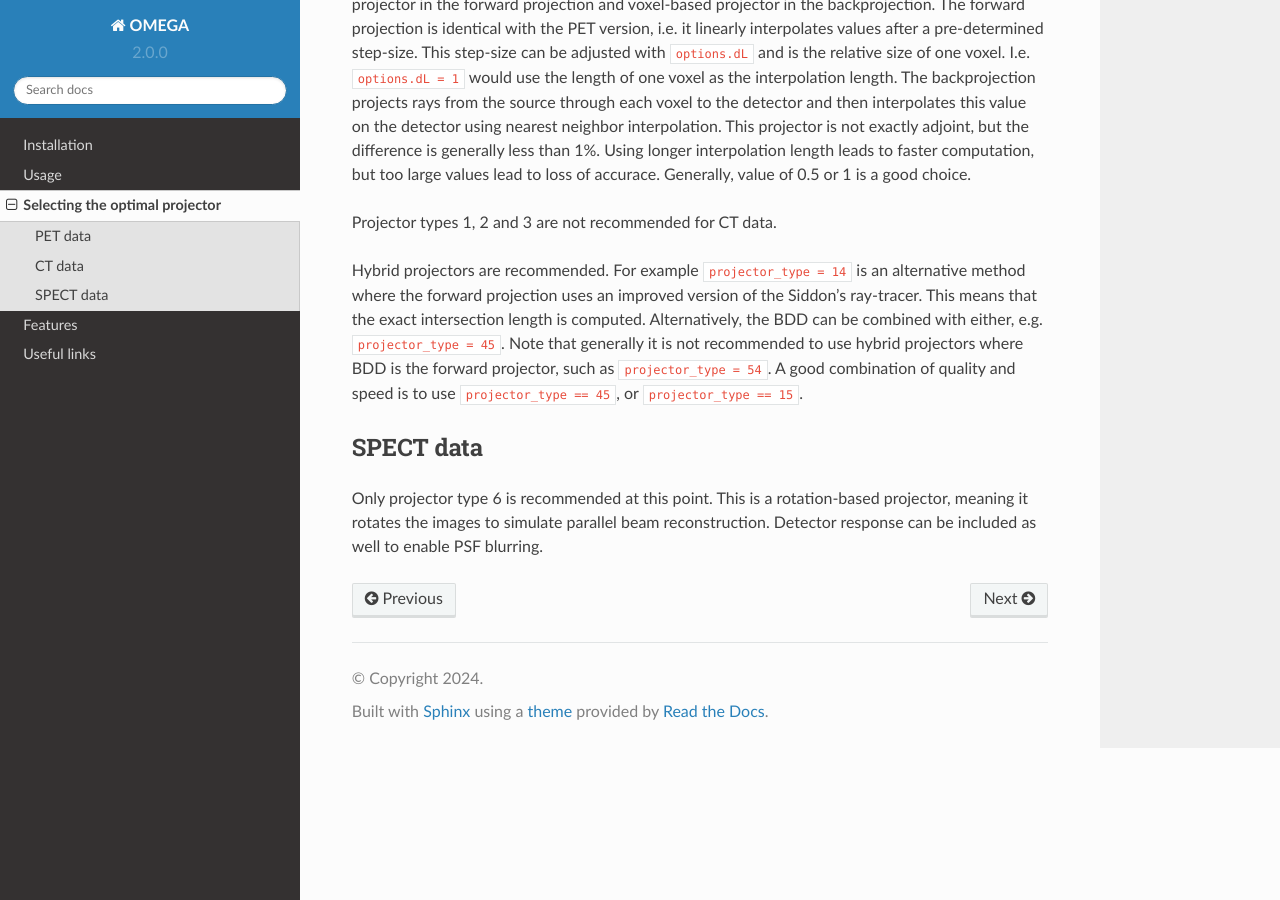
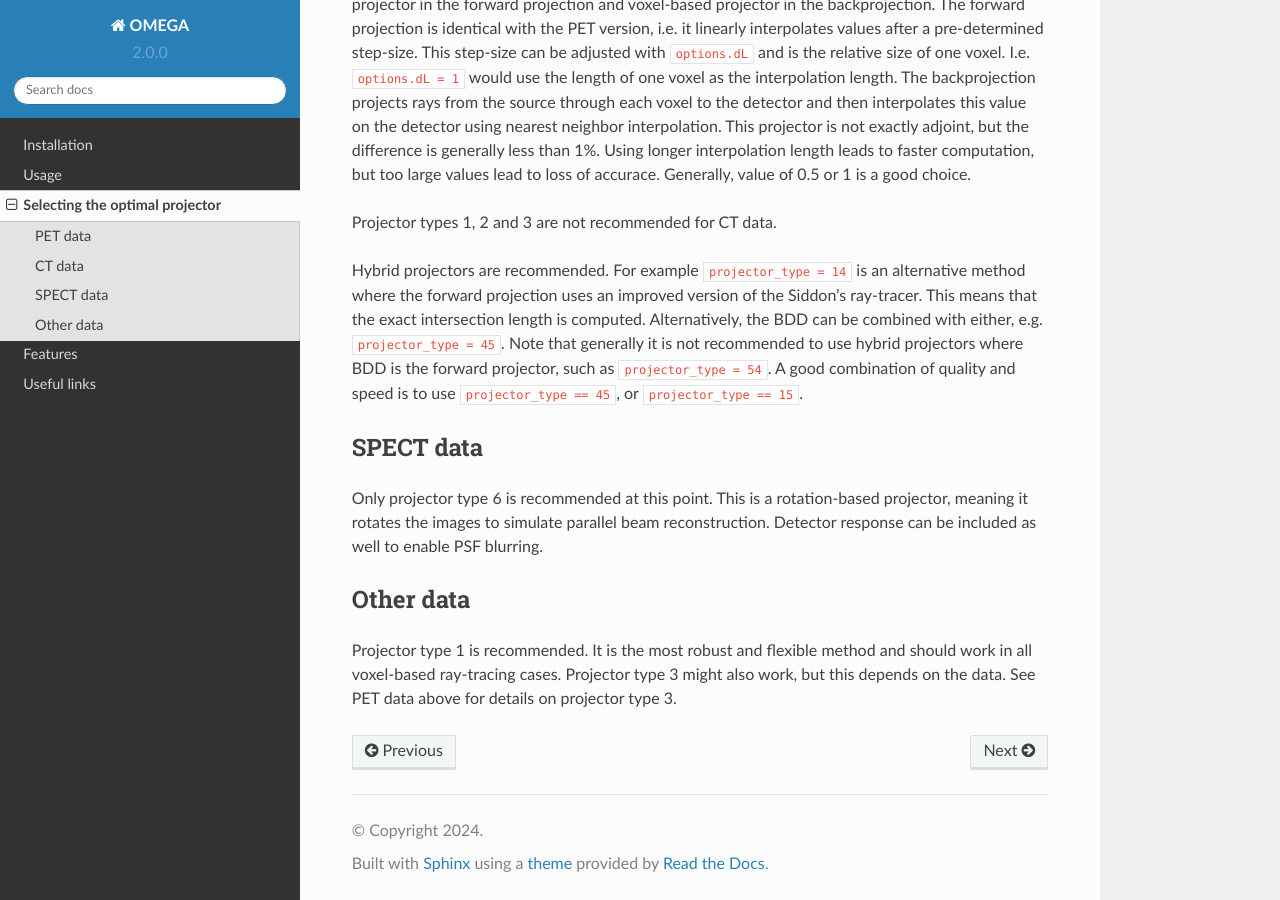
Before and after one commit to villekf/OMEGA-doc, a Sphinx documentation site: the page built from docs/source/selectingprojector.rst, in a window 1280 px wide and 900 px high, scrolled down 1298 px. Built offline with Sphinx 7.4.7 and the Read the Docs theme 2.0.0, drawn with Linux system fonts in a browser that asks for light colours.

Commit message:
Update selectingprojector.rst

```diff
--- a/docs/source/selectingprojector.rst
+++ b/docs/source/selectingprojector.rst
@@ -45,3 +45,9 @@ SPECT data
 ----------
 
 Only projector type 6 is recommended at this point. This is a rotation-based projector, meaning it rotates the images to simulate parallel beam reconstruction. Detector response can be included as well to enable PSF blurring.
+
+Other data
+----------
+
+Projector type 1 is recommended. It is the most robust and flexible method and should work in all voxel-based ray-tracing cases. Projector type 3 might also work, but this depends on the data. See PET data above for details
+on projector type 3.
```
